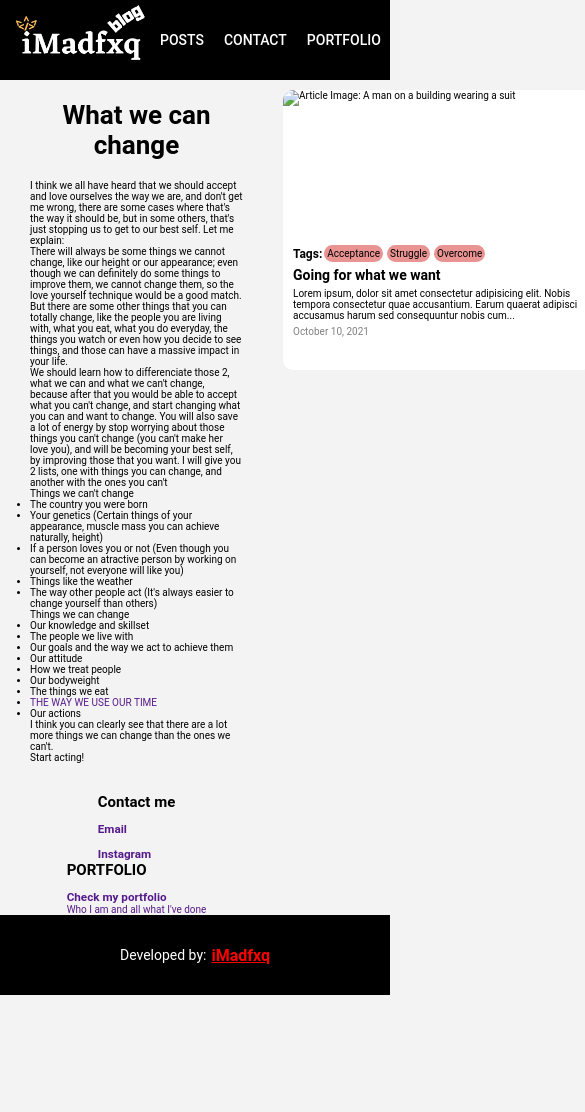
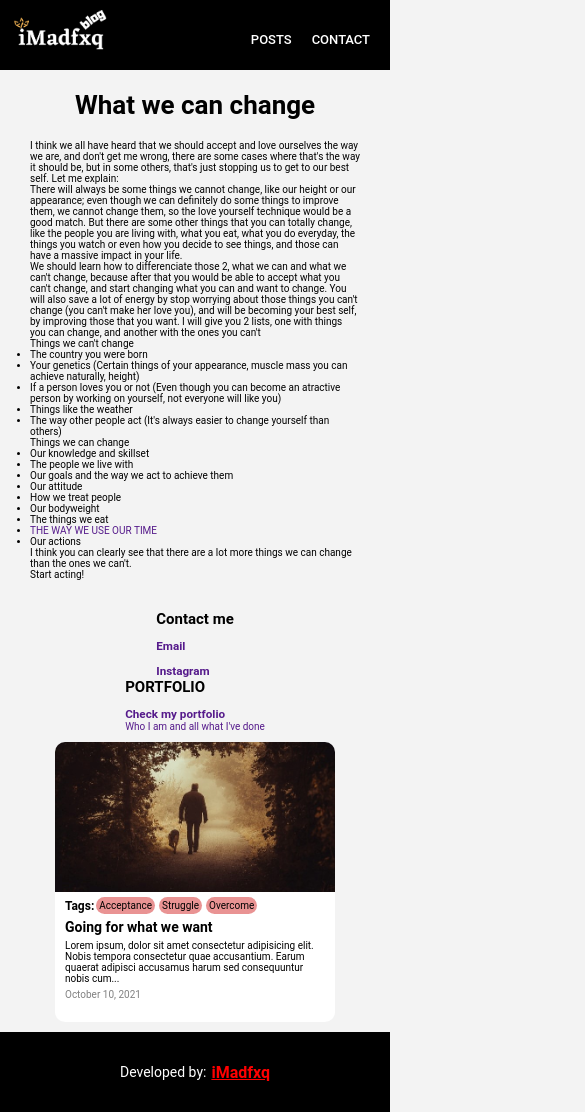
Before and after one commit to iMadfxq/my-blog, a plain HTML site: page posts/1-acceptance.html in a window 390 px wide. Shown: the whole page, 585 px wide, since content can reach past the window. Before the commit the page ends 995 px from the top, so only its background shows below. Drawn offline with Linux system fonts and the light colour scheme.

Commit message:
I'll better work with mobile-first, it's the best option. Made the first steps for that

```diff
--- a/css/posts.css
+++ b/css/posts.css
@@ -21,7 +21,7 @@ header {
   justify-content: space-between;
   align-items: center;
   width: 100%;
-  height: 80px;
+  height: 70px;
   background-color: black;
   font-weight: 500;
 }
@@ -33,20 +33,21 @@ header {
 }
 .header__logo a {
   display: flex;
-  width: 140px;
+  width: 100px;
 }
 .header__logo img {
   width: inherit;
 }
 .header__nav {
   display: flex;
-  justify-content: space-around;
+  justify-content: flex-end;
   align-items: center;
   width: 280px;
   margin-inline-end: 10px;
+  margin-block-start: 8px;
 }
 .header__nav a {
-  font-size: 1.4rem;
+  font-size: 1.3rem;
   text-decoration: none;
   color: white;
   padding: 20px 10px;
@@ -55,12 +56,12 @@ header {
 /* MAIN */
 .content__container {
   display: flex;
+  flex-direction: column;
 }
 main {
   display: flex;
   flex-direction: column;
   align-items: center;
-  width: 70%;
 }
 .main__text {
   display: flex;
@@ -73,13 +74,15 @@ main {
   margin: 20px;
 }
 aside {
-  width: 30%;
+  display: flex;
+  flex-direction: column;
+  align-items: center;
 }
 .post {
   display: flex;
   flex-direction: column;
   align-items: flex-start;
-  width: 310px;
+  width: 280px;
   height: 280px;
   margin: 10px;
   background-color: white;
@@ -87,7 +90,7 @@ aside {
   color: black;
 }
 .post img {
-  width: 310px;
+  width: 280px;
   height: 150px;
   border-top-left-radius: 10px;
   border-top-right-radius: 10px;
--- a/posts/1-acceptance.html
+++ b/posts/1-acceptance.html
@@ -17,7 +17,6 @@
     <nav class="header__nav">
       <a href="#">POSTS</a>
       <a href="#">CONTACT</a>
-      <a href="#">PORTFOLIO</a>
     </nav>
   </header>
   <div class="content__container">
```
Also changed, not shown: index.html (+0 -1 lines), resources/going-what-want.jpg (added).
